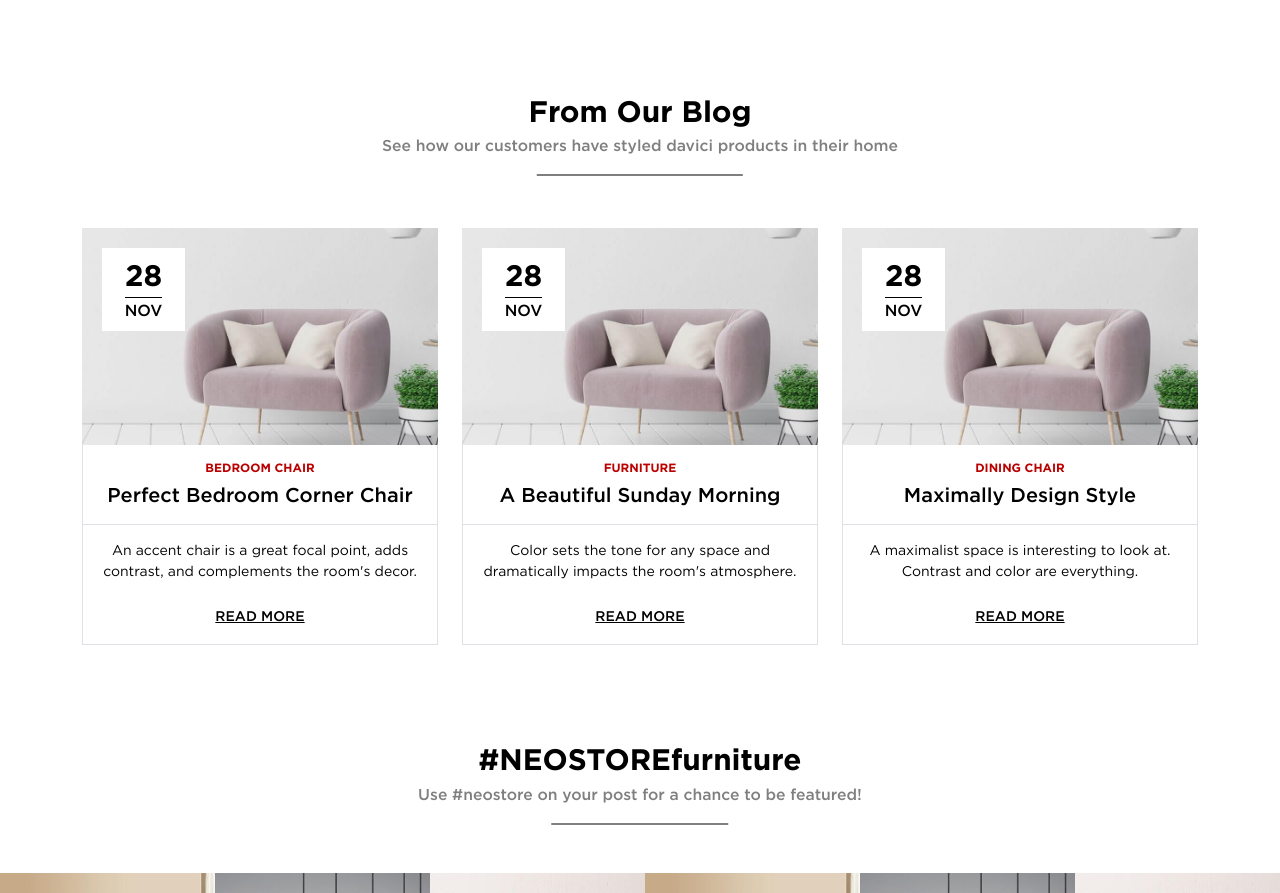
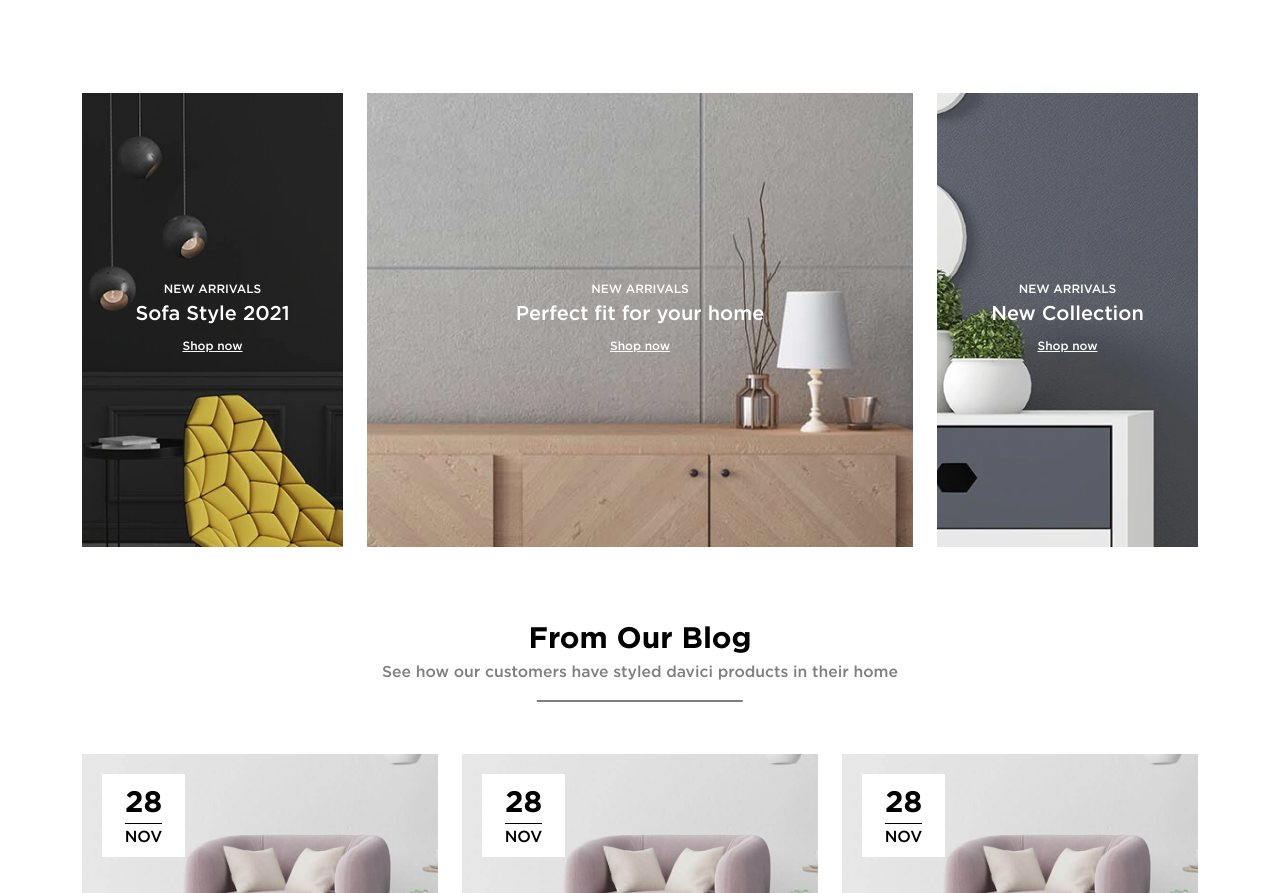
Before and after one commit to rohit-kumaar/NeoSTORE, a website: page index.html in a window 1280 px wide. Shown: the part 2930-3823 px from the top of the page. Drawn offline with Linux system fonts and the light colour scheme; files whose address does not match are found by name.

Commit message:
NEW ARRIVALS done

```diff
--- a/index.html
+++ b/index.html
@@ -412,6 +412,61 @@
         </div>
       </section>
       <!-- FURNITURE FOR EVERY BUDGET End -->
+
+      <!-- NEW ARRIVALS Start  -->
+      <section class="new-arrivals mb-5 pb-4">
+        <div class="container">
+          <div class="row gap-2 gap-md-0">
+            <div class="col-12 col-md-6 col-lg-3">
+              <div
+                class="sofa-style d-flex flex-column align-items-center justify-content-center gap-1"
+              >
+                <h2 class="fs-12 fw-500 text-white">NEW ARRIVALS</h2>
+                <h3 class="fs-5 fw-500 text-white">Sofa Style 2021</h3>
+                <a
+                  href="javascript:void(0)"
+                  class="fs-12 fw-500 text-white mt-2"
+                  title="Please Click"
+                  >Shop now</a
+                >
+              </div>
+            </div>
+
+            <div class="col-12 col-md-6 col-lg-6">
+              <div
+                class="perfect-fit d-flex flex-column align-items-center justify-content-center gap-1"
+              >
+                <h2 class="fs-12 fw-500 text-white">NEW ARRIVALS</h2>
+                <h3 class="fs-5 fw-500 text-white">
+                  Perfect fit for your home
+                </h3>
+                <a
+                  href="javascript:void(0)"
+                  class="fs-12 fw-500 text-white mt-2"
+                  title="Please Click"
+                  >Shop now</a
+                >
+              </div>
+            </div>
+
+            <div class="col-12 col-lg-3 mt-3 mt-lg-0">
+              <div
+                class="new-collection d-flex flex-column align-items-center justify-content-center gap-1"
+              >
+                <h2 class="fs-12 fw-500 text-white">NEW ARRIVALS</h2>
+                <h3 class="fs-5 fw-500 text-white">New Collection</h3>
+                <a
+                  href="javascript:void(0)"
+                  class="fs-12 fw-500 text-white mt-2"
+                  title="Please Click"
+                  >Shop now</a
+                >
+              </div>
+            </div>
+          </div>
+        </div>
+      </section>
+      <!-- NEW ARRIVALS End -->
 
       <!-- From Our Blog Start  -->
       <section class="from-our-blog pb-5 mb-5">
--- a/src/scss/components/__components-dir.scss
+++ b/src/scss/components/__components-dir.scss
@@ -2,5 +2,6 @@
 @import "shop-by-department";
 @import "trending";
 @import "furniture-for-every-budget";
+@import "new-arrivals";
 @import "from-our-blog";
 @import "neostorefurniture";
--- /dev/null
+++ b/src/scss/components/_new-arrivals.scss
@@ -0,0 +1,24 @@
+.new-arrivals {
+  .container {
+    .row {
+      div[class*="col-"] {
+        & > div {
+          //   width: 315px;
+          height: 454px;
+        }
+
+        .sofa-style {
+          @include backgroundImage(sofa-style-2021, png);
+        }
+
+        .perfect-fit {
+          @include backgroundImage(perfect-fit-for-your-home, png);
+        }
+
+        .new-collection {
+          @include backgroundImage(new-collection, png);
+        }
+      }
+    }
+  }
+}
--- a/src/scss/utilities/_mixins.scss
+++ b/src/scss/utilities/_mixins.scss
@@ -5,3 +5,8 @@
 @mixin transition($props1, $props2: _) {
   transition: $props1 1s ease-in-out, $props2 1s ease-in-out;
 }
+
+@mixin backgroundImage($props, $extension) {
+  background: url(../images/#{$props}.#{$extension}) no-repeat center
+    center/cover;
+}
```
Also changed, not shown: src/css/style.css, src/images/new-collection.png (added), src/images/perfect-fit-for-your-home.png (added), src/images/sofa-style-2021.png (added).
